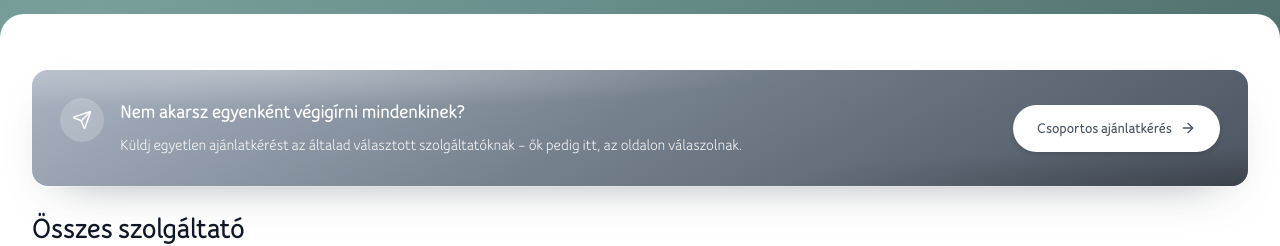
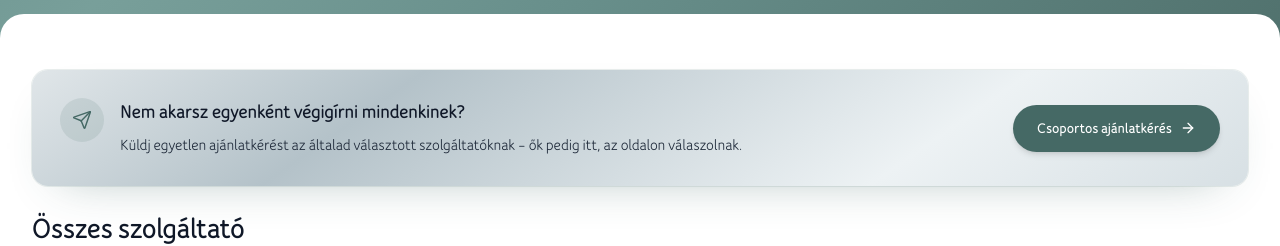
Before and after one commit to weinpergyula-dot/eskuvorekeszulok, a Next.js app: page / in a window 1280 px wide. Shown: the part 821-1067 px from the top of the page. Built offline with nearby package versions, Linux system fonts and the light colour scheme; no server answers; the database is empty.

Commit message:
Csoportos ajanlatkeres sav: vilagos ezust hatter, teal gomb
A sav a banner vilagos ezust hatteret (hero-silver) kapja, sotet
szoveggel, a gomb pedig a banner tealjeben all.

Refs: https://github.com/weinpergyula-dot/eskuvorekeszulok/issues/92

```diff
--- a/src/components/home/group-quote-cta.tsx
+++ b/src/components/home/group-quote-cta.tsx
@@ -6,45 +6,27 @@ import { ArrowRight, Send } from "lucide-react";
  * főoldalon. Egy üzenettel több szolgáltató is megszólítható, ezért érdemes
  * még a böngészés előtt felkínálni.
  *
- * A sáv az oldal ezüstös színvilágát viseli (ugyanaz a hármas, mint a SILVER
- * csomagé), hogy elváljon a fölötte lévő teal kategóriasávtól.
+ * A sáv a banner világos ezüst hátterét viseli (`hero-silver`), sötét
+ * szöveggel és teal gombbal – így elválik a fölötte lévő teal
+ * kategóriasávtól, de az oldal színvilágában marad.
  */
-const SILVER = { from: "#A9B3C1", accent: "#77828F", to: "#4B5460" } as const;
-
 export function GroupQuoteCta() {
   return (
     <section className="mx-auto max-w-7xl px-4 pt-8 sm:px-6 lg:px-8">
-      <div className="relative isolate overflow-hidden rounded-2xl px-5 py-6 shadow-[0_18px_50px_-30px_rgba(45,54,64,0.6)] ring-1 ring-white/25 sm:px-7 sm:py-7">
-        {/* Ezüst alapgradiens, felül fénypont, alul mélyebb sarok */}
-        <span
-          aria-hidden
-          className="absolute inset-0 -z-10"
-          style={{
-            background: `linear-gradient(150deg, ${SILVER.from} 0%, ${SILVER.accent} 46%, ${SILVER.to} 100%)`,
-          }}
-        />
-        <span
-          aria-hidden
-          className="absolute inset-0 -z-10"
-          style={{
-            background:
-              "radial-gradient(70% 55% at 18% 0%, rgba(255,255,255,0.30), rgba(255,255,255,0) 62%), radial-gradient(60% 50% at 100% 100%, rgba(0,0,0,0.22), rgba(0,0,0,0) 65%)",
-          }}
-        />
-
+      <div className="hero-silver relative isolate overflow-hidden rounded-2xl px-5 py-6 shadow-[0_18px_50px_-30px_rgba(45,88,84,0.45)] ring-1 ring-[#2D5854]/10 sm:px-7 sm:py-7">
         <div className="flex flex-col gap-5 sm:flex-row sm:items-center sm:justify-between sm:gap-8">
           <div className="flex items-start gap-4">
             <span
               aria-hidden
-              className="hidden h-11 w-11 shrink-0 place-items-center rounded-full bg-white/20 sm:grid"
+              className="hidden h-11 w-11 shrink-0 place-items-center rounded-full bg-[#456965]/12 sm:grid"
             >
-              <Send className="h-5 w-5 text-white" strokeWidth={1.75} />
+              <Send className="h-5 w-5 text-[#456965]" strokeWidth={1.75} />
             </span>
             <div>
-              <h2 className="text-lg font-bold text-white sm:text-xl">
+              <h2 className="text-lg font-bold text-gray-900 sm:text-xl">
                 Nem akarsz egyenként végigírni mindenkinek?
               </h2>
-              <p className="mt-1.5 text-base leading-relaxed text-white/90">
+              <p className="mt-1.5 text-base leading-relaxed text-gray-800">
                 Küldj egyetlen ajánlatkérést az általad választott szolgáltatóknak –
                 ők pedig itt, az oldalon válaszolnak.
               </p>
@@ -53,8 +35,7 @@ export function GroupQuoteCta() {
 
           <Link
             href="/profil?tab=quotes"
-            className="inline-flex shrink-0 items-center justify-center gap-2 self-start rounded-full bg-white px-6 py-3 text-[15px] font-bold shadow-md transition-transform hover:scale-[1.03] sm:self-auto"
-            style={{ color: SILVER.to }}
+            className="inline-flex shrink-0 items-center justify-center gap-2 self-start rounded-full bg-[#456965] px-6 py-3 text-[15px] font-bold text-white shadow-md transition-colors hover:bg-[#38564F] sm:self-auto"
           >
             Csoportos ajánlatkérés
             <ArrowRight className="h-4 w-4" />
```
